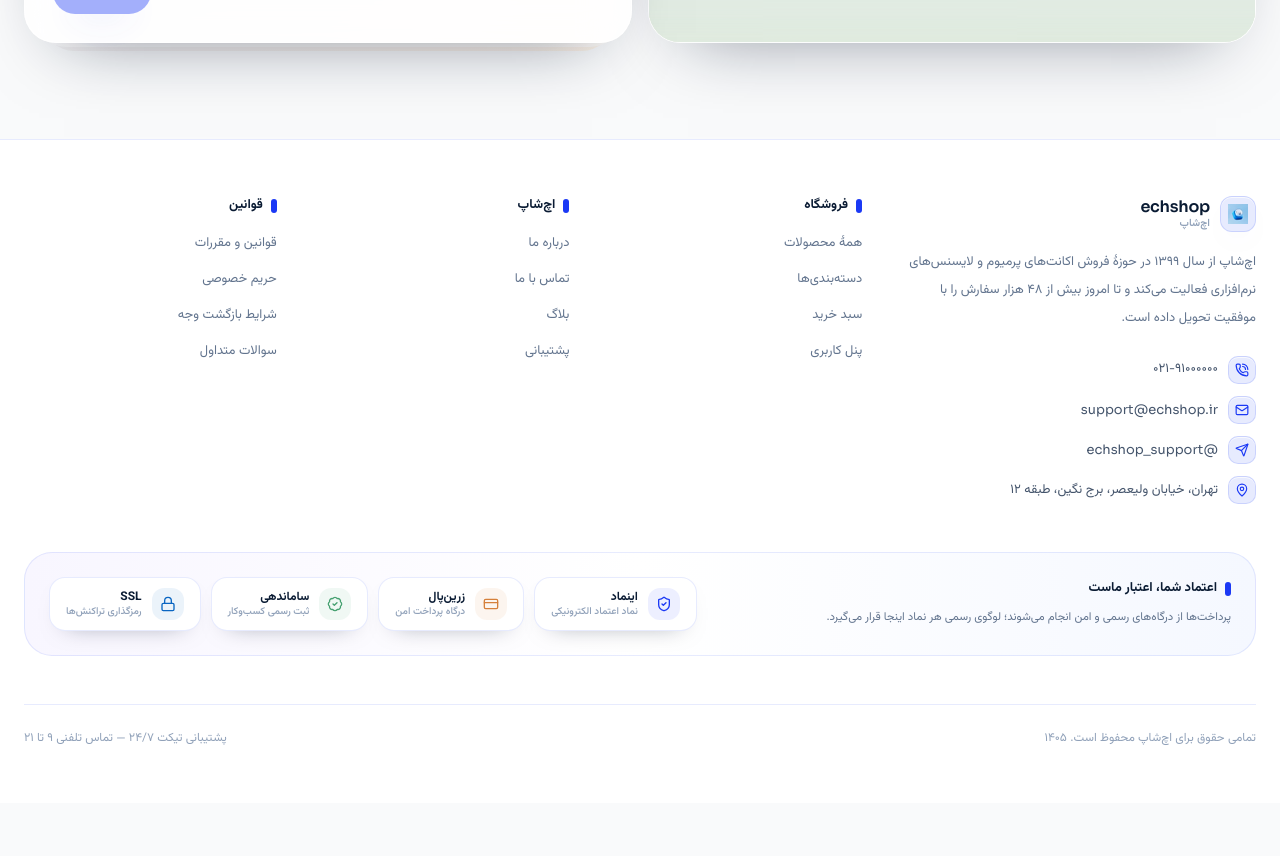
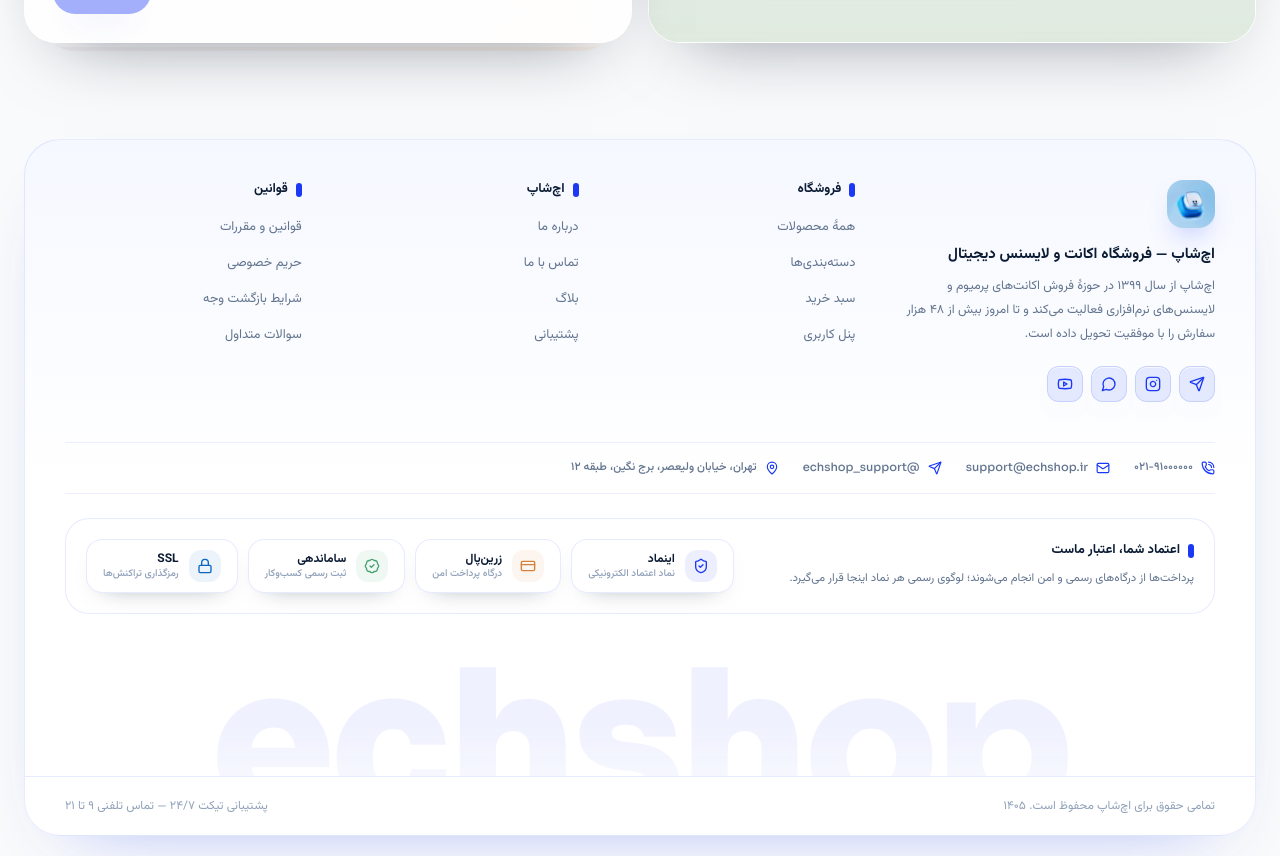
Before and after one commit to hesaamhub/echshop, a Next.js app: page / in a window 1280 px wide. Shown: the part 6460-7316 px from the top of the page. Before the commit the page ends 7263 px from the top, so only its background shows below. Built offline with nearby package versions, Linux system fonts and the light colour scheme.

Commit message:
design: بازطراحی فوتر — کارت برند شناور، نوار تماس فشرده، نمادهای اعتماد و وردمارک غول‌پیکر محو

```diff
--- a/src/components/site/Footer.tsx
+++ b/src/components/site/Footer.tsx
@@ -1,5 +1,17 @@
 import Link from "next/link"
-import { BadgeCheck, CreditCard, Lock, Mail, MapPin, PhoneCall, Send, ShieldCheck } from "lucide-react"
+import {
+  BadgeCheck,
+  CreditCard,
+  Instagram,
+  Lock,
+  Mail,
+  MapPin,
+  MessageCircle,
+  PhoneCall,
+  Send,
+  ShieldCheck,
+  Youtube,
+} from "lucide-react"
 import { siteContent } from "@/lib/data"
 import Logo from "./Logo"
 
@@ -11,53 +23,44 @@ const trustBadges = [
   { icon: Lock, title: "SSL", note: "رمزگذاری تراکنش‌ها", tint: "#0A66C2" },
 ]
 
+/** شبکه‌های اجتماعی */
+const socials = [
+  { label: "تلگرام", href: "https://t.me/echshop", icon: Send },
+  { label: "اینستاگرام", href: "https://instagram.com/echshop", icon: Instagram },
+  { label: "واتساپ", href: "https://wa.me/", icon: MessageCircle },
+  { label: "یوتیوب", href: "https://youtube.com/", icon: Youtube },
+]
+
 export default function Footer() {
   const { brand, footer, contact } = siteContent
 
   return (
-    <footer className="mt-24 border-t border-[#1b39f5]/10 bg-white">
-      <div className="mx-auto max-w-[1400px] px-4 md:px-6 py-14">
-        <div className="grid gap-10 lg:grid-cols-[1.4fr_repeat(3,1fr)]">
+    <footer className="mt-24 px-4 pb-5 md:px-6">
+      <div className="relative mx-auto max-w-[1400px] overflow-hidden rounded-[36px] border border-[#1b39f5]/10 bg-gradient-to-b from-[#f5f8ff] via-white to-white shadow-[0_30px_70px_-50px_rgba(27,57,245,0.45)]">
+        {/* بخش بالایی: برند + ستون‌های لینک */}
+        <div className="grid gap-10 p-7 md:p-10 lg:grid-cols-[1.35fr_repeat(3,1fr)]">
           <div>
-            <div className="flex items-center gap-2.5">
-              <span className="glass-plate grid h-9 w-9 place-items-center rounded-[12px]">
-                <Logo className="h-5 w-5" />
-              </span>
-              <span className="flex flex-col leading-none">
-                <span className="wordmark text-[16px] leading-none text-[#0a1b33]">echshop</span>
-                <span className="mt-1 text-[10.5px] font-semibold leading-none text-slate-400">
-                  {brand.nameFa}
-                </span>
-              </span>
+            <Logo className="h-12 w-12 rounded-[16px] shadow-[0_14px_28px_-14px_rgba(27,57,245,0.55)]" />
+            <p className="mt-4 text-[15px] font-bold text-[#0a1b33]">
+              {brand.nameFa} — {brand.tagline}
+            </p>
+            <p className="mt-2 max-w-xs text-[12.5px] leading-6 text-slate-500">{footer.about}</p>
+
+            <div className="mt-5 flex items-center gap-2">
+              {socials.map((social) => (
+                <a
+                  key={social.label}
+                  href={social.href}
+                  target="_blank"
+                  rel="noreferrer"
+                  aria-label={social.label}
+                  title={social.label}
+                  className="glass-plate glass-plate-hover grid h-9 w-9 place-items-center rounded-xl text-[#1b39f5]"
+                >
+                  <social.icon className="h-4 w-4" />
+                </a>
+              ))}
             </div>
-            <p className="mt-4 max-w-sm text-[13px] leading-7 text-slate-500">{footer.about}</p>
-
-            <ul className="mt-6 space-y-3 text-[13px] text-slate-600">
-              <li className="flex items-center gap-2.5">
-                <span className="glass-plate grid h-7 w-7 shrink-0 place-items-center rounded-[10px]">
-                  <PhoneCall className="h-3.5 w-3.5 text-[#1b39f5]" />
-                </span>
-                {contact.phone}
-              </li>
-              <li className="flex items-center gap-2.5">
-                <span className="glass-plate grid h-7 w-7 shrink-0 place-items-center rounded-[10px]">
-                  <Mail className="h-3.5 w-3.5 text-[#1b39f5]" />
-                </span>
-                <span className="font-latin">{contact.email}</span>
-              </li>
-              <li className="flex items-center gap-2.5">
-                <span className="glass-plate grid h-7 w-7 shrink-0 place-items-center rounded-[10px]">
-                  <Send className="h-3.5 w-3.5 text-[#1b39f5]" />
-                </span>
-                <span className="font-latin">{contact.telegram}</span>
-              </li>
-              <li className="flex items-start gap-2.5">
-                <span className="glass-plate grid h-7 w-7 shrink-0 place-items-center rounded-[10px]">
-                  <MapPin className="h-3.5 w-3.5 text-[#1b39f5]" />
-                </span>
-                <span className="leading-7">{contact.address}</span>
-              </li>
-            </ul>
           </div>
 
           {footer.columns.map((column) => (
@@ -82,8 +85,31 @@ export default function Footer() {
           ))}
         </div>
 
+        {/* نوار تماس فشرده */}
+        <div className="px-7 pb-6 md:px-10">
+          <div className="flex flex-wrap items-center gap-x-6 gap-y-2.5 border-y border-[#1b39f5]/8 py-4 text-[11.5px] font-medium text-slate-500">
+            <span className="inline-flex items-center gap-2">
+              <PhoneCall className="h-3.5 w-3.5 text-[#1b39f5]" />
+              {contact.phone}
+            </span>
+            <span className="inline-flex items-center gap-2">
+              <Mail className="h-3.5 w-3.5 text-[#1b39f5]" />
+              <span className="font-latin">{contact.email}</span>
+            </span>
+            <span className="inline-flex items-center gap-2">
+              <Send className="h-3.5 w-3.5 text-[#1b39f5]" />
+              <span className="font-latin">{contact.telegram}</span>
+            </span>
+            <span className="inline-flex items-center gap-2">
+              <MapPin className="h-3.5 w-3.5 text-[#1b39f5]" />
+              {contact.address}
+            </span>
+          </div>
+        </div>
+
         {/* نمادهای اعتماد و پرداخت */}
-        <div className="mt-12 overflow-hidden rounded-[28px] border border-[#1b39f5]/10 bg-gradient-to-l from-[#f5f8ff] via-white to-[#f8f6ff] p-5 md:p-6">
+        <div className="px-7 pb-8 md:px-10">
+          <div className="rounded-[24px] border border-[#1b39f5]/10 bg-white/70 p-4 backdrop-blur-sm md:p-5">
             <div className="flex flex-col gap-4 lg:flex-row lg:items-center lg:justify-between">
               <div>
                 <p className="flex items-center gap-2 text-[13px] font-bold text-[#0a1b33]">
@@ -115,13 +141,26 @@ export default function Footer() {
               </div>
             </div>
           </div>
+        </div>
 
-        <div className="mt-12 flex flex-col gap-3 border-t border-[#1b39f5]/10 pt-6 sm:flex-row sm:items-center sm:justify-between">
-          <p className="text-[12px] text-slate-400">
-            تمامی حقوق برای {brand.nameFa} محفوظ است. ۱۴۰۵
-            <span className="sr-only"> ui-v2</span>
+        {/* وردمارک غول‌پیکر محو */}
+        <div className="pointer-events-none relative select-none overflow-hidden" aria-hidden>
+          <p
+            className="font-latin -mb-[0.34em] text-center text-[clamp(88px,15.5vw,216px)] font-extrabold leading-none tracking-tight text-[#1b39f5]/[0.07]"
+            dir="ltr"
+            style={{
+              maskImage: "linear-gradient(to bottom, #000 40%, transparent 96%)",
+              WebkitMaskImage: "linear-gradient(to bottom, #000 40%, transparent 96%)",
+            }}
+          >
+            echshop
           </p>
-          <p className="text-[12px] text-slate-400">{contact.hours}</p>
+        </div>
+
+        {/* نوار پایانی */}
+        <div className="relative flex flex-col gap-3 border-t border-[#1b39f5]/10 px-7 py-5 text-[12px] text-slate-400 sm:flex-row sm:items-center sm:justify-between md:px-10">
+          <p>تمامی حقوق برای {brand.nameFa} محفوظ است. ۱۴۰۵</p>
+          <p>{contact.hours}</p>
         </div>
       </div>
     </footer>
```
Lines whose indentation alone changed are shown as unchanged.
